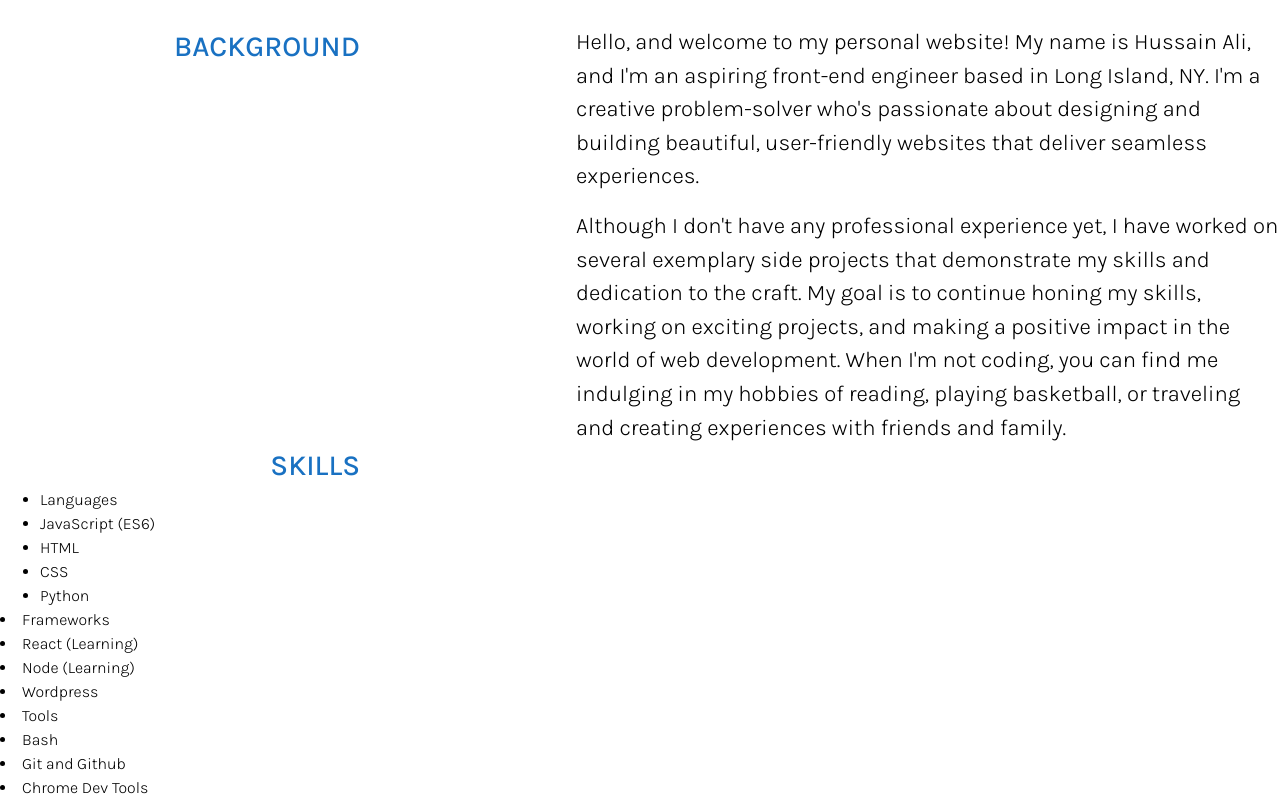
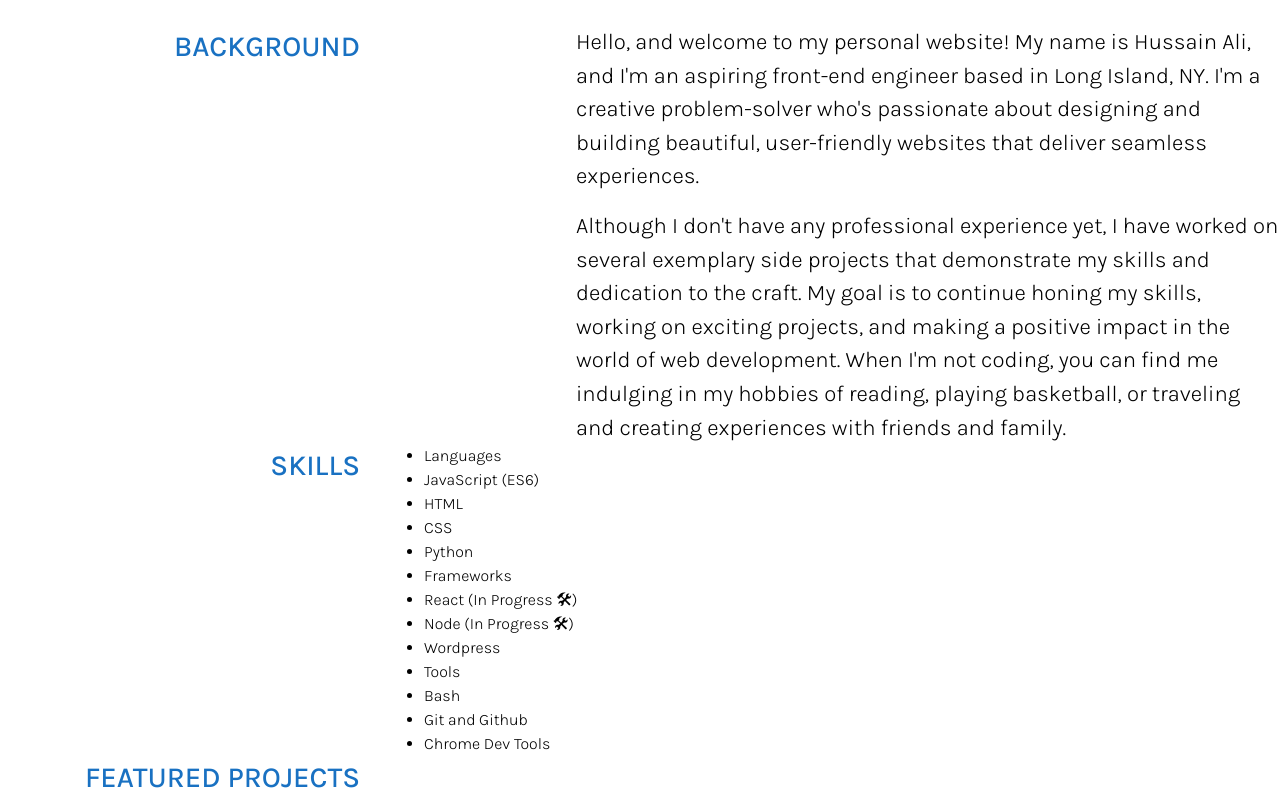
Before and after one commit to huali235/personal-website-V1, a plain HTML site: page index.html in a window 1280 px wide. Shown: the part 775-1575 px from the top of the page. Drawn offline with Linux system fonts and the light colour scheme.

Commit message:
skills section

```diff
--- a/index.html
+++ b/index.html
@@ -62,29 +62,42 @@
       <section class="skills-section grid-container">
         <div class="skills-title">
           <p class="title">Skills</p>
-          <div class="skills-content">
-            <div class="list">
-            <ul>
-              <li>Languages</li>
+        </div>
+        <div class="skills-content">
+          <div>
+            <ul class="list">
+              <li class="list-title">Languages</li>
               <li>JavaScript (ES6)</li>
               <li>HTML</li>
               <li>CSS</li>
               <li>Python</li>
             </ul>
-            </div>
-            <div class="list">
-              <li>Frameworks</li>
-              <li>React (Learning)</li>
-              <li>Node (Learning)</li>
+          </div>
+          <div>
+            <ul class="list">
+              <li class="list-title">Frameworks</li>
+              <li>React (In Progress 🛠)</li>
+              <li>Node (In Progress 🛠)</li>
               <li>Wordpress</li>
-            </div>
-            <div class="list">
-              <li>Tools</li>
+            </ul>
+          </div>
+          <div>
+            <ul class="list">
+              <li class="list-title">Tools</li>
               <li>Bash</li>
               <li>Git and Github</li>
               <li>Chrome Dev Tools</li>
-            </div>
+            </ul>
           </div>
+        </div>
+      </section>
+      <section class="projects-section grid-container">
+        <div class="projects-title">
+          <p class="title">Featured Projects</p>
+        </div>
+        <div class="projects-content">
+          <div></div>
+        </div>
       </section>
     </main>
   </body>
```
